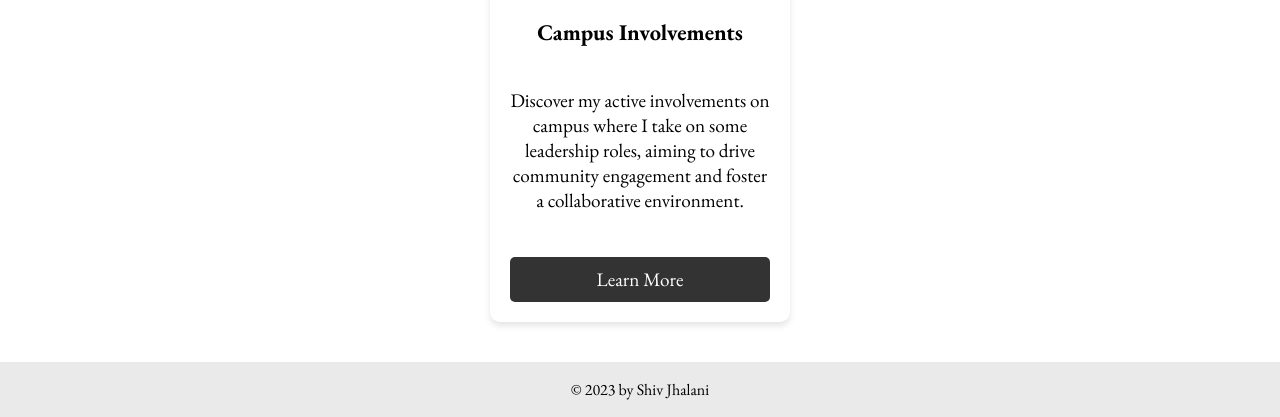
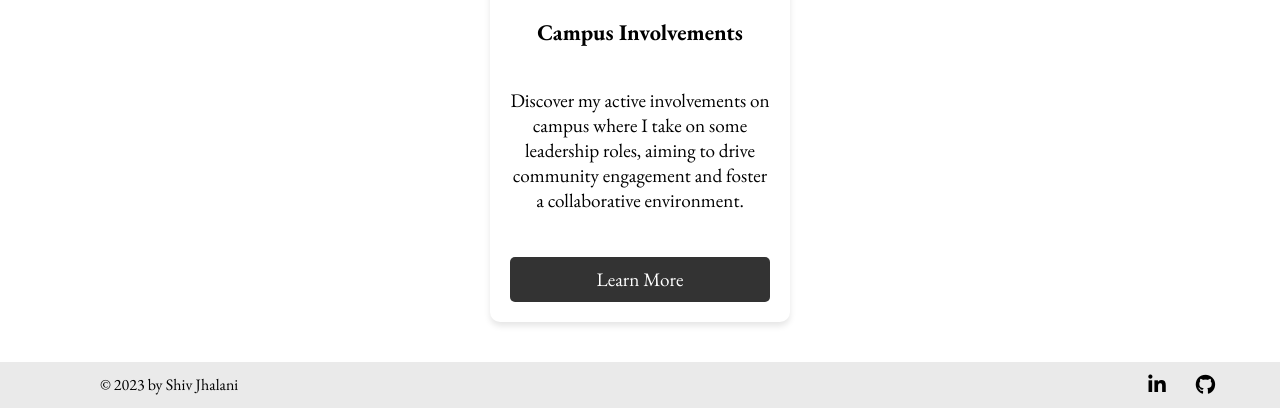
Before and after one commit to sjhalani7/personal-portfolio, a plain HTML site: page index.html in a window 1280 px wide. Shown: the part 2165-2582 px from the top of the page. Drawn offline with nearby package versions, Linux system fonts and the light colour scheme.

Commit message:
adding links to footer

```diff
--- a/index.html
+++ b/index.html
@@ -97,7 +97,18 @@
         </section>
     </main>
     <footer>
-        <p>© 2023 by Shiv Jhalani</p>
+        <div class = "footer-text">
+            <p>© 2023 by Shiv Jhalani</p>
+        </div>
+        <div class="footer-links">
+            <a href="https://www.linkedin.com/in/shivjhalani" target="_blank">
+                    <i class="fa-brands fa-linkedin-in"></i>
+                  </span>
+            </a>
+            <a href="https://github.com/sjhalani7" target="_blank">
+                    <i class="fa-brands fa-github"></i>
+            </a>
+        </div>
     </footer>
     <script>
         window.addEventListener('scroll', function() {
--- a/style.css
+++ b/style.css
@@ -260,11 +260,34 @@ header {
 }
 
 footer {
-    background-color:rgba(51, 51, 51, 0.1);
+    background-color: rgba(51, 51, 51, 0.1);
     text-align: center;
-    padding: 1px 0;
+    padding: 10px 0; /* Adjusted padding for better spacing */
+    display: flex;
+    justify-content: space-between; /* Separates the text and icons */
+    align-items: center;
 }
 
+footer p {
+    margin: 0; /* Resets any default margin */
+}
+
+.footer-links a {
+    color: black;
+    margin: 0 15px; /* Spacing around the icons */
+    font-size: 20px; /* Size of the icons */
+}
+
+.footer-links {
+    display: flex;
+    align-items: center;
+    margin-right: 50px;
+}
+.footer-text {
+    display: flex;
+    align-items: center;
+    margin-left: 100px;
+}
 .subpage-experiences {
     display: flex;
     flex-direction: column;
```
Also changed, not shown: campus.html (+12 -1 lines), internships.html (+12 -1 lines), projects.html (+12 -1 lines), research.html (+12 -1 lines).
